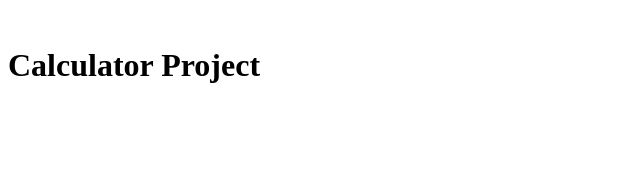
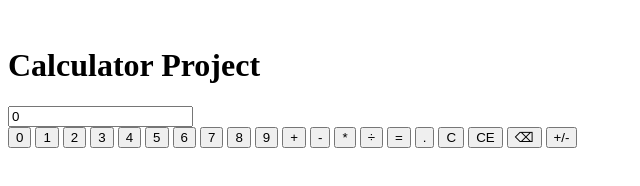
Before and after one commit to Meikyui/Odin-Practise, a plain HTML site: page Calculator/Calculator/wwwroot/index.html in a window 1280 px wide. Shown: the whole page, without its empty margins (0-640 px from the left). Drawn offline with Linux system fonts and the light colour scheme.

Commit message:
add: basic calculator structure (display, buttons)

```diff
--- a/Calculator/Calculator/wwwroot/index.html
+++ b/Calculator/Calculator/wwwroot/index.html
@@ -8,6 +8,34 @@
 </head>
 <body>
     <h1>Calculator Project</h1>
+
+    <div class="claculator">
+        <div class="display_Field">
+            <input  type="text" class="display" value="0" readonly/>
+        </div>
+        <div class="input_Button_Panel">
+            <button id="zero_Button">0</button>
+            <button id="one_Button">1</button>
+            <button id="two_Button">2</button>
+            <button id="three_Button">3</button>
+            <button id="four_Button">4</button>
+            <button id="five_Button">5</button>
+            <button id="six_Button">6</button>
+            <button id="seven_Button">7</button>
+            <button id="eight_Button">8</button>
+            <button id="nine_Button">9</button>
+            <button id="addition_Button">+</button>
+            <button id="substraction_Button">-</button>
+            <button id="multiplication_Button">*</button>
+            <button id="devisiion_Button">÷</button>
+            <button id="equal_Button">=</button>
+            <button id="dot_Button">.</button>
+            <button id="clear_Button">C</button>
+            <button id="clearEntry_Button">CE</button>
+            <button id="delete_Button">⌫</button>
+            <button id="signNegate_Button">+/-</button>
+        </div>
+    </div>
     <script src="js/script.js"></script>
 </body>
 </html>
```
Also changed, not shown: Calculator/Calculator/obj/Debug/net8.0/rpswa.dswa.cache.json (+1 -1 lines), 3 other files.
